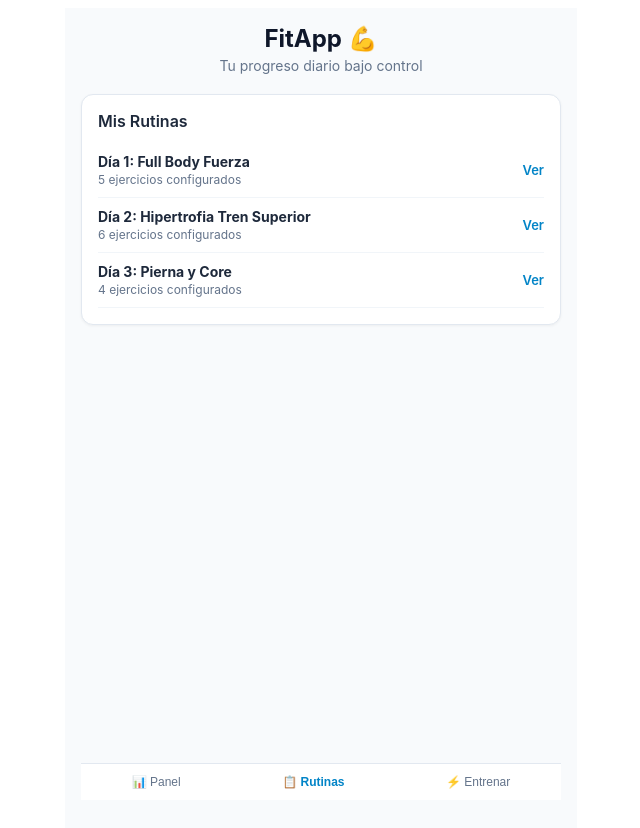
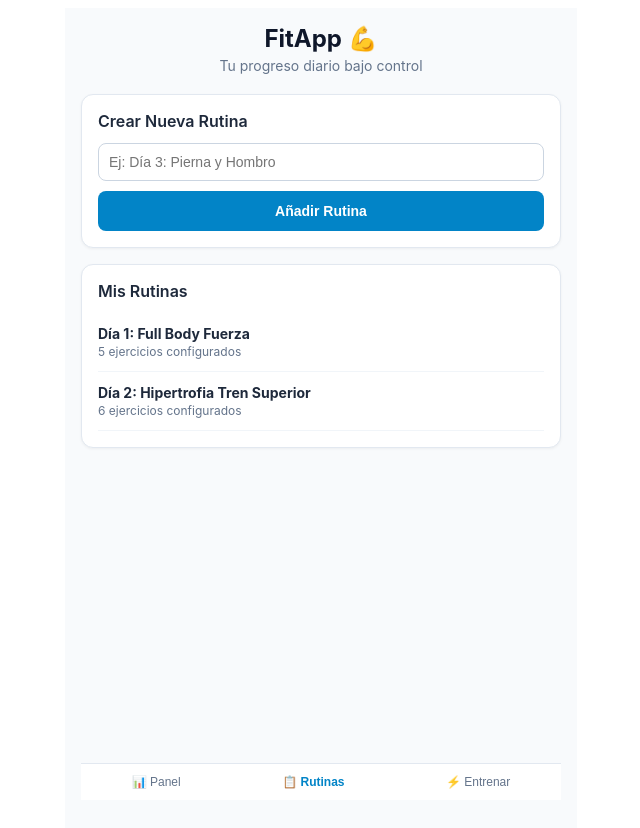
Before and after one commit to Natxmad-boop/fitapp, a React (Vite) app: page / in a window 1280 px wide. Both pictures are taken after a click on the button "📋 Rutinas". Shown: the top 828 px of the page, without its empty margins (319-959 px from the left). Built offline with nearby package versions, Linux system fonts and the light colour scheme.

Commit message:
Update App.tsx

```diff
--- a/src/App.tsx
+++ b/src/App.tsx
@@ -1,13 +1,12 @@
 import React, { useState } from 'react';
 
-// Estilos base incrustados para que luzca limpio y profesional al instante
 const styles = {
   container: {
     fontFamily: '-apple-system, BlinkMacSystemFont, "Segoe UI", Roboto, Helvetica, Arial, sans-serif',
     maxWidth: '480px',
     margin: '0 auto',
     padding: '16px',
-    paddingBottom: '80px', // Espacio para la barra de navegación inferior
+    paddingBottom: '90px',
     color: '#111',
     backgroundColor: '#f8fafc',
     minHeight: '100vh',
@@ -66,15 +65,24 @@ const styles = {
   },
   button: {
     backgroundColor: '#0284c7',
-    color: '#white',
+    color: '#ffffff',
     border: 'none',
-    padding: '10px 16px',
+    padding: '12px 16px',
     borderRadius: '8px',
     fontWeight: '600',
     cursor: 'pointer',
     width: '100%',
     textAlign: 'center' as const,
     fontSize: '14px',
+  },
+  input: {
+    width: '100%',
+    padding: '10px',
+    borderRadius: '8px',
+    border: '1px solid #cbd5e1',
+    fontSize: '14px',
+    marginBottom: '10px',
+    boxSizing: 'border-box' as const,
   },
   nav: {
     position: 'fixed' as const,
@@ -103,7 +111,7 @@ const styles = {
     gap: '4px',
   }),
   listItem: {
-    padding: '10px 0',
+    padding: '12px 0',
     borderBottom: '1px solid #f1f5f9',
     display: 'flex',
     justifyContent: 'space-between',
@@ -114,15 +122,35 @@ const styles = {
 
 export default function App() {
   const [activeTab, setActiveTab] = useState<'dashboard' | 'routines' | 'tracker'>('dashboard');
+
+  // Estados interactivos para añadir rutinas y registrar series
   const [routines, setRoutines] = useState([
     { id: 1, name: 'Día 1: Full Body Fuerza', exercises: 5 },
     { id: 2, name: 'Día 2: Hipertrofia Tren Superior', exercises: 6 },
-    { id: 3, name: 'Día 3: Pierna y Core', exercises: 4 },
   ]);
+  const [newRoutineName, setNewRoutineName] = useState('');
+
+  const [exerciseName, setExerciseName] = useState('Press de Banca');
+  const [weight, setWeight] = useState('');
+  const [reps, setReps] = useState('');
+  const [history, setHistory] = useState<Array<{ name: string; weight: string; reps: string }>>([]);
+
+  const handleAddRoutine = (e: React.FormEvent) => {
+    e.preventDefault();
+    if (!newRoutineName.trim()) return;
+    setRoutines([...routines, { id: Date.now(), name: newRoutineName, exercises: 4 }]);
+    setNewRoutineName('');
+  };
+
+  const handleAddSet = () => {
+    if (!weight || !reps) return;
+    setHistory([...history, { name: exerciseName, weight, reps }]);
+    setWeight('');
+    setReps('');
+  };
 
   return (
     <div style={styles.container}>
-      {/* Cabecera */}
       <header style={styles.header}>
         <h1 style={styles.title}>FitApp 💪</h1>
         <p style={styles.subtitle}>Tu progreso diario bajo control</p>
@@ -135,20 +163,20 @@ export default function App() {
             <h2 style={styles.cardTitle}>Resumen Semanal</h2>
             <div style={styles.grid}>
               <div style={styles.statBox}>
-                <p style={styles.statValue}>3</p>
-                <p style={styles.statLabel}>Entrenos Realizados</p>
+                <p style={styles.statValue}>{history.length + 3}</p>
+                <p style={styles.statLabel}>Series Registradas</p>
               </div>
               <div style={styles.statBox}>
-                <p style={styles.statValue}>2.4h</p>
-                <p style={styles.statLabel}>Tiempo Total</p>
+                <p style={styles.statValue}>{routines.length}</p>
+                <p style={styles.statLabel}>Rutinas Activas</p>
               </div>
             </div>
           </div>
 
           <div style={styles.card}>
-            <h2 style={styles.cardTitle}>Próximo Objetivo</h2>
+            <h2 style={styles.cardTitle}>Próximo Entrenamiento</h2>
             <p style={{ fontSize: '14px', color: '#334155', margin: '0 0 12px 0' }}>
-              Completar la rutina de Tren Superior manteniendo la sobrecarga progresiva en press de banca.
+              Mantén la sobrecarga progresiva y registra cada serie al momento.
             </p>
             <button style={styles.button} onClick={() => setActiveTab('tracker')}>
               Comenzar Entrenamiento
@@ -159,9 +187,23 @@ export default function App() {
 
       {/* VISTA 2: RUTINAS */}
       {activeTab === 'routines' && (
-        <div style={styles.card}>
-          <h2 style={styles.cardTitle}>Mis Rutinas</h2>
-          <div>
+        <div>
+          <div style={styles.card}>
+            <h2 style={styles.cardTitle}>Crear Nueva Rutina</h2>
+            <form onSubmit={handleAddRoutine}>
+              <input
+                type="text"
+                placeholder="Ej: Día 3: Pierna y Hombro"
+                value={newRoutineName}
+                onChange={(e) => setNewRoutineName(e.target.value)}
+                style={styles.input}
+              />
+              <button type="submit" style={styles.button}>Añadir Rutina</button>
+            </form>
+          </div>
+
+          <div style={styles.card}>
+            <h2 style={styles.cardTitle}>Mis Rutinas</h2>
             {routines.map((routine) => (
               <div key={routine.id} style={styles.listItem}>
                 <div>
@@ -170,7 +212,6 @@ export default function App() {
                     {routine.exercises} ejercicios configurados
                   </p>
                 </div>
-                <span style={{ color: '#0284c7', fontSize: '13px', fontWeight: '600' }}>Ver</span>
               </div>
             ))}
           </div>
@@ -179,23 +220,50 @@ export default function App() {
 
       {/* VISTA 3: TRACKER DE EJERCICIOS */}
       {activeTab === 'tracker' && (
-        <div style={styles.card}>
-          <h2 style={styles.cardTitle}>Entrenamiento en Curso</h2>
-          <p style={{ fontSize: '14px', color: '#64748b', marginBottom: '16px' }}>
-            Registra tus marcas serie a serie:
-          </p>
-          <div style={{ backgroundColor: '#f8fafc', padding: '12px', borderRadius: '8px', marginBottom: '12px' }}>
-            <strong style={{ fontSize: '14px', color: '#0f172a' }}>Press de Banca</strong>
-            <div style={{ display: 'flex', gap: '8px', marginTop: '8px' }}>
-              <input type="text" placeholder="Peso (kg)" style={{ width: '50%', padding: '8px', borderRadius: '6px', border: '1px solid #cbd5e1' }} />
-              <input type="text" placeholder="Reps" style={{ width: '50%', padding: '8px', borderRadius: '6px', border: '1px solid #cbd5e1' }} />
+        <div>
+          <div style={styles.card}>
+            <h2 style={styles.cardTitle}>Registrar Serie</h2>
+            <input
+              type="text"
+              placeholder="Nombre del ejercicio"
+              value={exerciseName}
+              onChange={(e) => setExerciseName(e.target.value)}
+              style={styles.input}
+            />
+            <div style={{ display: 'flex', gap: '8px' }}>
+              <input
+                type="number"
+                placeholder="Peso (kg)"
+                value={weight}
+                onChange={(e) => setWeight(e.target.value)}
+                style={styles.input}
+              />
+              <input
+                type="number"
+                placeholder="Reps"
+                value={reps}
+                onChange={(e) => setReps(e.target.value)}
+                style={styles.input}
+              />
             </div>
+            <button style={styles.button} onClick={handleAddSet}>Guardar Serie</button>
           </div>
-          <button style={styles.button}>Añadir Serie</button>
+
+          {history.length > 0 && (
+            <div style={styles.card}>
+              <h2 style={styles.cardTitle}>Series de la Sesión</h2>
+              {history.map((item, index) => (
+                <div key={index} style={styles.listItem}>
+                  <span style={{ fontWeight: '600', color: '#1e293b' }}>{item.name}</span>
+                  <span style={{ color: '#0284c7', fontWeight: '600' }}>{item.weight} kg × {item.reps} reps</span>
+                </div>
+              ))}
+            </div>
+          )}
         </div>
       )}
 
-      {/* Barra de Navegación Inferior */}
+      {/* Navegación Inferior */}
       <nav style={styles.nav}>
         <button style={styles.navItem(activeTab === 'dashboard')} onClick={() => setActiveTab('dashboard')}>
           📊 Panel
```
